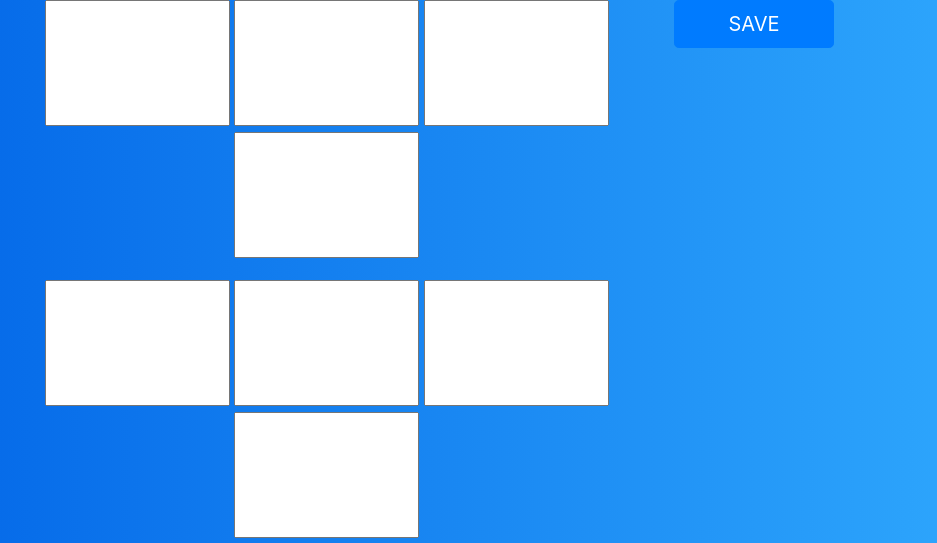
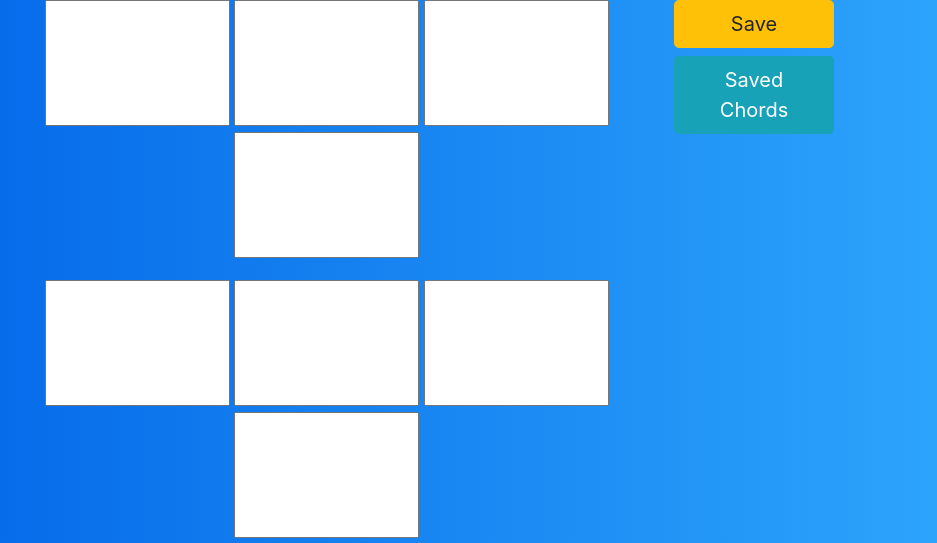
Before and after one commit to chordy-team/Chordy, a Flask app: page /index in a window 1280 px wide. Shown: the part 56-599 px from the top of the page, without its empty margins (171-1108 px from the left). Run offline with Flask 2, Linux system fonts and the light colour scheme; the visitor is signed in with stand-in values (Sample User, id 1); data comes from the database, SQL or seed files in the repository; some libraries are stand-ins or nearby versions.

Commit message:
added button for saved chords

```diff
--- a/Chordy/app/templates/home.html
+++ b/Chordy/app/templates/home.html
@@ -18,9 +18,10 @@
 			</div>
 		</div>
 		<div class="col-sm-2">
-				{{ form.submit(class="btn btn-lg btn-primary btn-block text-uppercase") }}
+				{{ form.submit(class="btn btn-lg btn-warning btn-block") }}
+			</form>
+			<a class="btn btn-lg btn-info btn-block" href="{{ url_for('chordsList') }}">Saved Chords</a>
 		</div>
-		</form>
 	</div>
 	<div class="row">
 		<div class="col-sm-1 offset-sm-1">
```
